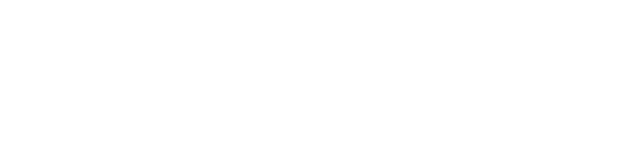
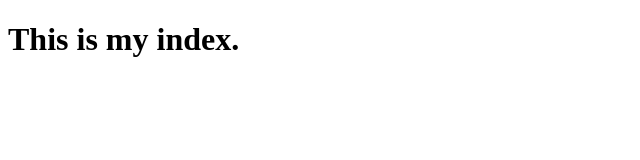
Before and after one commit to patsarcolira/Web-Design-Challenge, a plain HTML site: page WebVisualizations/index.html in a window 1280 px wide. Shown: the whole page, without its empty margins (0-640 px from the left). Drawn offline with Linux system fonts and the light colour scheme.

Commit message:
Add  html files - assets, Resources and visualizations folders

```diff
--- a/WebVisualizations/index.html
+++ b/WebVisualizations/index.html
@@ -7,6 +7,7 @@
     <title>Document</title>
 </head>
 <body>
+    <h1>This is my index.</h1>
 
 </body>
 </html>
```
